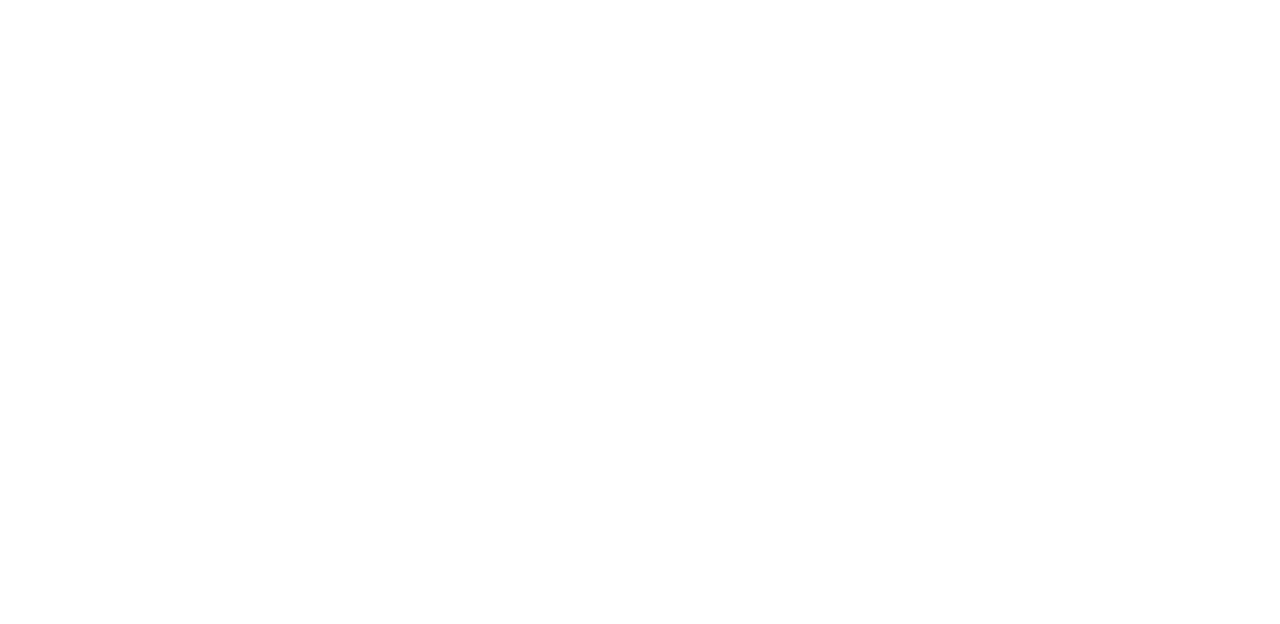
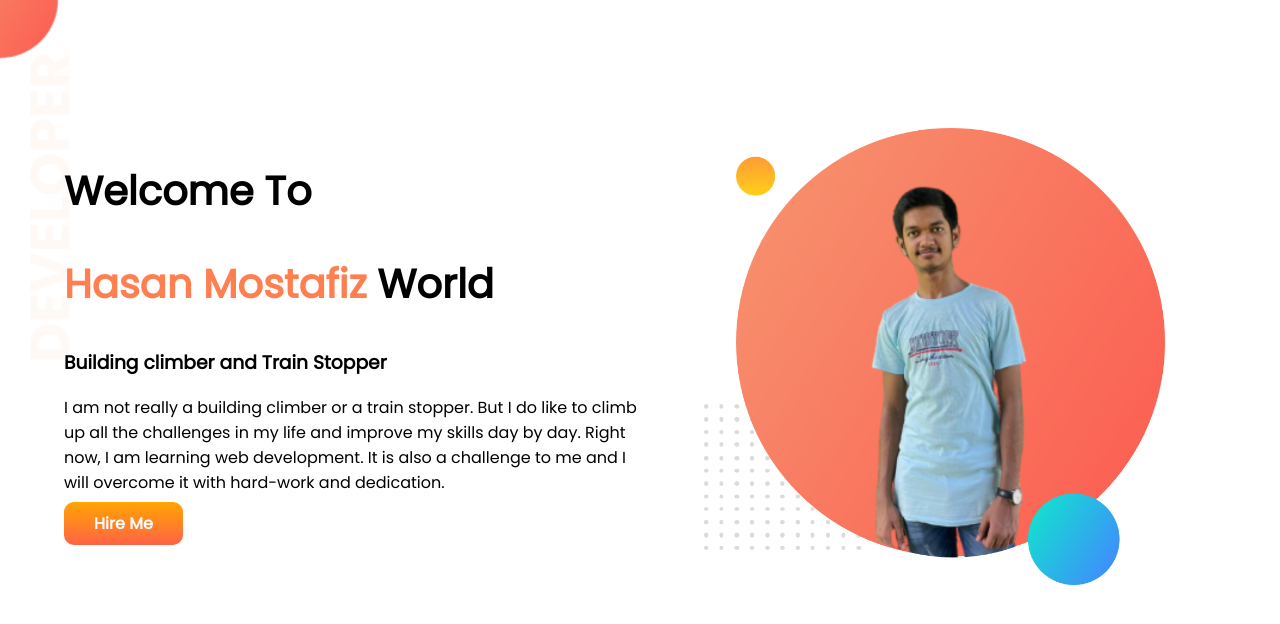
Before and after one commit to HASAN-MOSTAFIZ/developer-portfolio, a plain HTML site: page index.html in a window 1280 px wide. Drawn offline with Linux system fonts and the light colour scheme.

Commit message:
top banner added

```diff
--- a/index.html
+++ b/index.html
@@ -1,12 +1,37 @@
 <!DOCTYPE html>
 <html lang="en">
+
 <head>
     <meta charset="UTF-8">
     <meta http-equiv="X-UA-Compatible" content="IE=edge">
     <meta name="viewport" content="width=device-width, initial-scale=1.0">
-    <title>Document</title>
+    <title>Hasan Mostafiz Portfolio</title>
+    <link rel="preconnect" href="https://fonts.googleapis.com">
+    <link rel="preconnect" href="https://fonts.gstatic.com" crossorigin>
+    <link href="https://fonts.googleapis.com/css2?family=Poppins&display=swap" rel="stylesheet">
+    <link rel="stylesheet" href="style.css">
 </head>
+
 <body>
+    <section class="top-banner">
+        <div class="half-width">
+            <h1>Welcome To</h1>
+            <h1><span class="coral">Hasan Mostafiz</span> World</h1>
+            <h3>Building climber and Train Stopper</h3>
+            <p id="details">I am not really a building climber or a train stopper. But I do like to climb up all the
+                challenges in my life and improve my skills day by day. Right now, I am learning web development. It is
+                also
+                a challenge to me and I will overcome it with hard-work and dedication.</p>
+            <a class="link-button" target="_blank" href="https://www.youtube.com/">Hire Me</a>
+        </div>
+
+        <div class="half-width">
+            <img src="showoff/my-bg.png" alt="">
+        </div>
+
+
+    </section>
 
 </body>
+
 </html>
--- a/style.css
+++ b/style.css
@@ -0,0 +1,40 @@
+body {
+    font-family: 'Poppins', sans-serif;
+    margin: 0px;
+}
+
+h1 {
+    font-size: 40px;
+}
+
+.coral {
+    color: coral;
+}
+
+section {
+    display: flex;
+}
+
+.half-width {
+    width: 50%;
+    padding-left: 5%;
+    padding-top: 10%;
+}
+
+.half-width img {
+    width: 80%;
+}
+
+.link-button {
+    text-decoration: none;
+    background-image: linear-gradient(orange, tomato);
+    font-weight: 700;
+    color: white;
+    padding: 10px 30px;
+    border-radius: 10px;
+}
+
+.top-banner {
+    background-image: url(images/top-banner.png);
+    background-repeat: no-repeat;
+}
```
Also changed, not shown: images/dream-bg.png (added), images/exp-bg.png (added), images/jhankar.png (added), images/jhankar2.png (added), images/my-bg.png (added), images/my-bg2.png (added), images/top-banner.png (added), showOff/my-bg.png (added), showOff/my-bg2.png (added).
